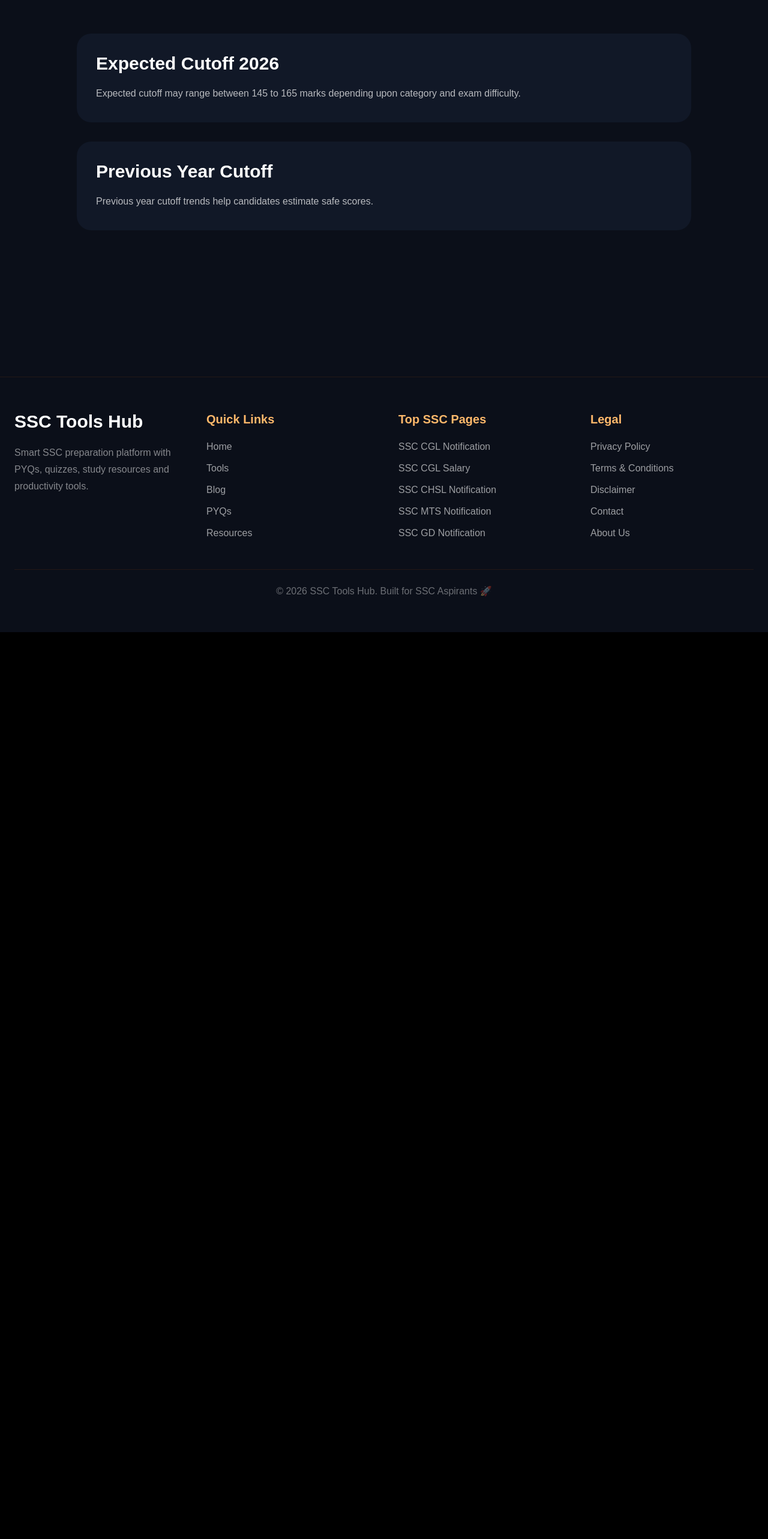
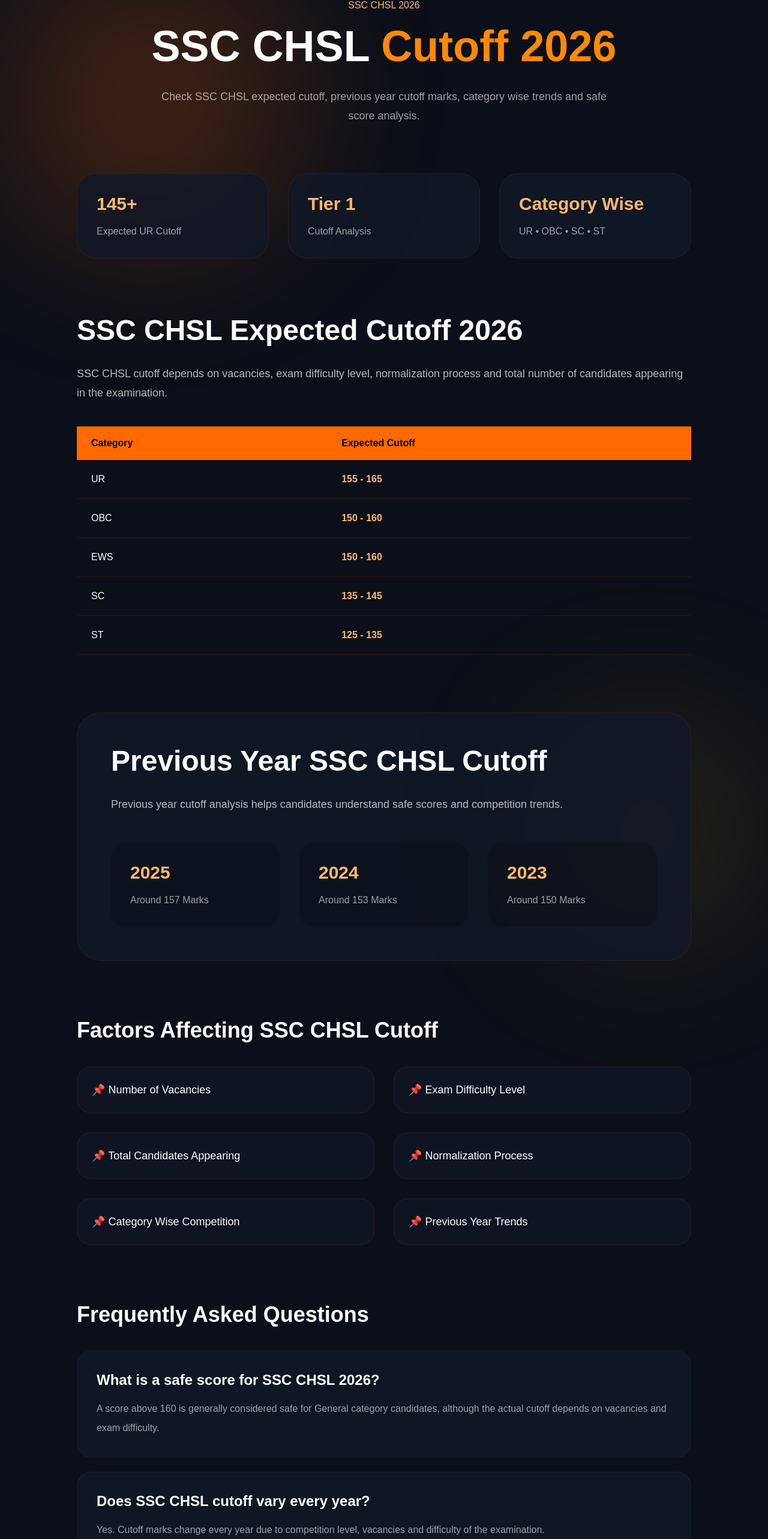
Before and after one commit to payadav142-rgb/ssc-tools-hub, a Next.js app: page /ssc-chsl-cutoff in a window 1280 px wide. Shown: the part 172-2738 px from the top of the page at 60% size. Before the commit the page ends 1226 px from the top, so only its background shows below. Built offline with nearby package versions, Linux system fonts and the light colour scheme; no server answers.

Commit message:
Add complete SSC CHSL cutoff page

```diff
--- a/app/ssc-chsl-cutoff/page.tsx
+++ b/app/ssc-chsl-cutoff/page.tsx
@@ -1,52 +1,350 @@
 import type { Metadata } from "next";
 
+import Navbar from "../../components/Navbar";
+import ToolContainer from "../../components/ToolContainer";
+import Link from "next/link";
+
 export const metadata: Metadata = {
-  title: "SSC CHSL Cutoff 2026 — Expected & Previous Year Cutoff",
+  title:
+    "SSC CHSL Cutoff 2026 — Expected & Previous Year Cutoff",
+
   description:
-    "Check SSC CHSL Cutoff 2026, expected cutoff marks and previous year trends.",
+    "Check SSC CHSL cutoff 2026 including expected cutoff, previous year trends, category wise marks and selection analysis.",
 };
 
 export default function Page() {
   return (
-    <main className="min-h-screen bg-[#0B0F19] text-white px-6 py-16">
+    <ToolContainer>
+
+      <Navbar />
+
+      <main className="min-h-screen bg-[#0B0F19] text-white overflow-hidden relative">
+
+        {/* Glow */}
+        <div className="absolute top-0 left-0 w-[500px] h-[500px] bg-orange-500/20 blur-[120px] rounded-full pointer-events-none"></div>
+
+        <div className="absolute top-[40%] right-0 w-[400px] h-[400px] bg-amber-400/10 blur-[120px] rounded-full pointer-events-none"></div>
+
+        <section className="relative z-10 px-6 py-20">
+
           <div className="max-w-5xl mx-auto">
 
-        <h1 className="text-5xl font-bold">
-          SSC CHSL Cutoff 2026
+            {/* Hero */}
+            <div className="text-center">
+
+              <p className="text-orange-300 font-medium">
+                SSC CHSL 2026
+              </p>
+
+              <h1 className="text-5xl md:text-7xl font-extrabold mt-5">
+                SSC CHSL
+                <span className="text-orange-400">
+                  {" "}Cutoff 2026
+                </span>
               </h1>
 
-        <p className="text-white/60 mt-6 text-lg">
-          Check expected and previous year SSC CHSL cutoff marks.
+              <p className="text-white/60 text-lg leading-8 mt-8 max-w-3xl mx-auto">
+                Check SSC CHSL expected cutoff,
+                previous year cutoff marks,
+                category wise trends and safe score analysis.
               </p>
 
-        <div className="space-y-8 mt-16">
+            </div>
 
-          <section className="bg-[#111827] rounded-3xl p-8">
-            <h2 className="text-3xl font-bold">
-              Expected Cutoff 2026
+            {/* Stats Cards */}
+            <div className="grid md:grid-cols-3 gap-8 mt-20">
+
+              <div className="bg-[#111827]/80 border border-orange-500/10 rounded-[32px] p-8">
+                <h3 className="text-3xl font-bold text-orange-300">
+                  145+
+                </h3>
+
+                <p className="text-white/60 mt-4">
+                  Expected UR Cutoff
+                </p>
+              </div>
+
+              <div className="bg-[#111827]/80 border border-orange-500/10 rounded-[32px] p-8">
+                <h3 className="text-3xl font-bold text-orange-300">
+                  Tier 1
+                </h3>
+
+                <p className="text-white/60 mt-4">
+                  Cutoff Analysis
+                </p>
+              </div>
+
+              <div className="bg-[#111827]/80 border border-orange-500/10 rounded-[32px] p-8">
+                <h3 className="text-3xl font-bold text-orange-300">
+                  Category Wise
+                </h3>
+
+                <p className="text-white/60 mt-4">
+                  UR • OBC • SC • ST
+                </p>
+              </div>
+
+            </div>
+                        {/* Expected Cutoff 2026 */}
+            <div className="mt-24">
+
+              <h2 className="text-4xl md:text-5xl font-bold">
+                SSC CHSL Expected Cutoff 2026
               </h2>
 
-            <p className="text-white/70 mt-4 leading-8">
-              Expected cutoff may range between
-              145 to 165 marks depending upon
-              category and exam difficulty.
+              <p className="text-white/70 text-lg leading-8 mt-8">
+                SSC CHSL cutoff depends on vacancies,
+                exam difficulty level, normalization
+                process and total number of candidates
+                appearing in the examination.
               </p>
-          </section>
 
-          <section className="bg-[#111827] rounded-3xl p-8">
-            <h2 className="text-3xl font-bold">
-              Previous Year Cutoff
-            </h2>
+              <div className="overflow-x-auto mt-10">
 
-            <p className="text-white/70 mt-4 leading-8">
-              Previous year cutoff trends help
-              candidates estimate safe scores.
-            </p>
-          </section>
+                <table className="w-full">
+
+                  <thead>
+
+                    <tr className="bg-orange-500 text-black">
+
+                      <th className="px-6 py-4 text-left">
+                        Category
+                      </th>
+
+                      <th className="px-6 py-4 text-left">
+                        Expected Cutoff
+                      </th>
+
+                    </tr>
+
+                  </thead>
+
+                  <tbody>
+
+                    {[
+                      ["UR", "155 - 165"],
+                      ["OBC", "150 - 160"],
+                      ["EWS", "150 - 160"],
+                      ["SC", "135 - 145"],
+                      ["ST", "125 - 135"],
+                    ].map((item) => (
+
+                      <tr
+                        key={item[0]}
+                        className="border-b border-orange-500/10"
+                      >
+
+                        <td className="px-6 py-5">
+                          {item[0]}
+                        </td>
+
+                        <td className="px-6 py-5 text-orange-300 font-semibold">
+                          {item[1]}
+                        </td>
+
+                      </tr>
+
+                    ))}
+
+                  </tbody>
+
+                </table>
 
               </div>
 
             </div>
+
+            {/* Previous Year Cutoff */}
+            <div className="mt-24 bg-[#111827]/80 border border-orange-500/10 rounded-[40px] p-10 md:p-14">
+
+              <h2 className="text-4xl md:text-5xl font-bold">
+                Previous Year SSC CHSL Cutoff
+              </h2>
+
+              <p className="text-white/70 text-lg leading-8 mt-8">
+                Previous year cutoff analysis helps
+                candidates understand safe scores
+                and competition trends.
+              </p>
+
+              <div className="grid md:grid-cols-3 gap-8 mt-12">
+
+                <div className="bg-black/20 rounded-3xl p-8">
+
+                  <h3 className="text-3xl font-bold text-orange-300">
+                    2025
+                  </h3>
+
+                  <p className="text-white/60 mt-4">
+                    Around 157 Marks
+                  </p>
+
+                </div>
+
+                <div className="bg-black/20 rounded-3xl p-8">
+
+                  <h3 className="text-3xl font-bold text-orange-300">
+                    2024
+                  </h3>
+
+                  <p className="text-white/60 mt-4">
+                    Around 153 Marks
+                  </p>
+
+                </div>
+
+                <div className="bg-black/20 rounded-3xl p-8">
+
+                  <h3 className="text-3xl font-bold text-orange-300">
+                    2023
+                  </h3>
+
+                  <p className="text-white/60 mt-4">
+                    Around 150 Marks
+                  </p>
+
+                </div>
+
+              </div>
+
+            </div>
+
+            {/* Factors Affecting Cutoff */}
+            <div className="mt-24">
+
+              <h2 className="text-4xl font-bold">
+                Factors Affecting SSC CHSL Cutoff
+              </h2>
+
+              <div className="grid md:grid-cols-2 gap-8 mt-10">
+
+                {[
+                  "Number of Vacancies",
+                  "Exam Difficulty Level",
+                  "Total Candidates Appearing",
+                  "Normalization Process",
+                  "Category Wise Competition",
+                  "Previous Year Trends",
+                ].map((factor) => (
+
+                  <div
+                    key={factor}
+                    className="bg-[#111827]/70 border border-orange-500/10 rounded-3xl p-6"
+                  >
+
+                    <p className="text-lg">
+                      📌 {factor}
+                    </p>
+
+                  </div>
+
+                ))}
+
+              </div>
+
+            </div>
+                        {/* FAQ */}
+            <div className="mt-24">
+
+              <h2 className="text-4xl font-bold">
+                Frequently Asked Questions
+              </h2>
+
+              <div className="space-y-6 mt-10">
+
+                <div className="bg-[#111827]/80 border border-blue-500/10 rounded-3xl p-8">
+                  <h3 className="text-2xl font-semibold">
+                    What is a safe score for SSC CHSL 2026?
+                  </h3>
+
+                  <p className="text-white/60 leading-8 mt-4">
+                    A score above 160 is generally considered
+                    safe for General category candidates,
+                    although the actual cutoff depends on
+                    vacancies and exam difficulty.
+                  </p>
+                </div>
+
+                <div className="bg-[#111827]/80 border border-blue-500/10 rounded-3xl p-8">
+                  <h3 className="text-2xl font-semibold">
+                    Does SSC CHSL cutoff vary every year?
+                  </h3>
+
+                  <p className="text-white/60 leading-8 mt-4">
+                    Yes. Cutoff marks change every year due
+                    to competition level, vacancies and
+                    difficulty of the examination.
+                  </p>
+                </div>
+
+                <div className="bg-[#111827]/80 border border-blue-500/10 rounded-3xl p-8">
+                  <h3 className="text-2xl font-semibold">
+                    Is SSC CHSL cutoff released category-wise?
+                  </h3>
+
+                  <p className="text-white/60 leading-8 mt-4">
+                    Yes, SSC publishes separate cutoff marks
+                    for UR, OBC, EWS, SC, ST and other
+                    eligible categories.
+                  </p>
+                </div>
+
+              </div>
+
+            </div>
+
+            {/* Related Pages */}
+            <div className="grid md:grid-cols-3 gap-8 mt-24">
+
+              <Link
+                href="/ssc-chsl-syllabus"
+                className="group bg-[#111827]/80 border border-blue-500/10 rounded-[32px] p-8 hover:border-blue-500/40 transition-all"
+              >
+                <h3 className="text-2xl font-bold group-hover:text-blue-300 transition">
+                  SSC CHSL Syllabus
+                </h3>
+
+                <p className="text-white/50 mt-4">
+                  Read More →
+                </p>
+              </Link>
+
+              <Link
+                href="/ssc-chsl-salary"
+                className="group bg-[#111827]/80 border border-blue-500/10 rounded-[32px] p-8 hover:border-blue-500/40 transition-all"
+              >
+                <h3 className="text-2xl font-bold group-hover:text-blue-300 transition">
+                  SSC CHSL Salary
+                </h3>
+
+                <p className="text-white/50 mt-4">
+                  Read More →
+                </p>
+              </Link>
+
+              <Link
+                href="/ssc-chsl-books"
+                className="group bg-[#111827]/80 border border-blue-500/10 rounded-[32px] p-8 hover:border-blue-500/40 transition-all"
+              >
+                <h3 className="text-2xl font-bold group-hover:text-blue-300 transition">
+                  SSC CHSL Books
+                </h3>
+
+                <p className="text-white/50 mt-4">
+                  Read More →
+                </p>
+              </Link>
+
+            </div>
+
+          </div>
+
+        </section>
+
       </main>
+
+    </ToolContainer>
+
   );
+
 }
```
Lines whose indentation alone changed are shown as unchanged.
